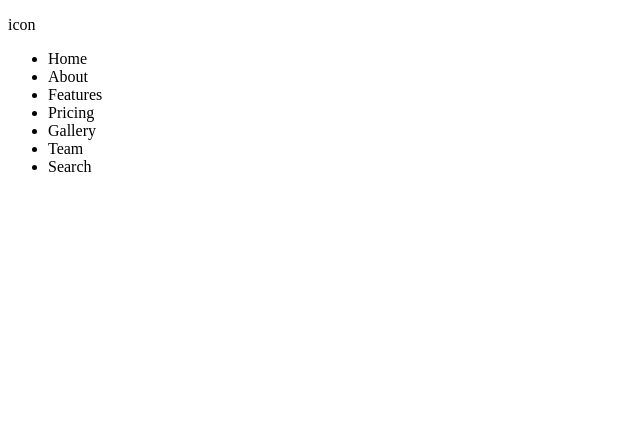
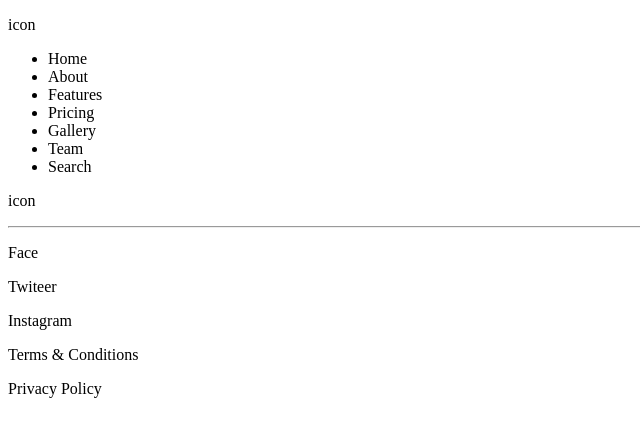
Before and after one commit to Gui-Voigt/SlideWorks, a React (Vite) app: page / in a window 1280 px wide. Shown: the top 436 px of the page, without its empty margins (0-640 px from the left). Built offline with nearby package versions, Linux system fonts and the light colour scheme.

Commit message:
Footer structure start

```diff
--- /dev/null
+++ b/src/Components/FooterBottom.jsx
@@ -0,0 +1,14 @@
+import FooterRight from "./FooterRight"
+import FooterLeft from "./FooterLeft"
+
+function FooterBottom (){
+    return(
+        <>
+            <FooterRight/>
+
+            <FooterLeft/>
+       </>
+    )
+}
+
+export default FooterBottom
--- /dev/null
+++ b/src/Components/FooterLeft.jsx
@@ -0,0 +1,14 @@
+function FooterLeft (){
+
+    return(
+
+        <div id="footer-left">
+            <p> Terms &#38; Conditions </p>
+            <p> Privacy Policy </p>
+        </div>
+
+    )
+
+}
+
+export default FooterLeft
--- /dev/null
+++ b/src/Components/FooterRight.jsx
@@ -0,0 +1,12 @@
+function FooterRight(){
+    return(
+
+        <div id="footer-right">
+            <p>Face</p>
+            <p>Twiteer</p>
+            <p>Instagram</p>
+        </div>
+    )
+}
+
+export default FooterRight
--- /dev/null
+++ b/src/Components/FooterTop.jsx
@@ -0,0 +1,7 @@
+function FooterTop(){
+    return(
+        <p>icon</p>
+    )
+}
+
+export default FooterTop
--- a/src/Layouts/Footer.jsx
+++ b/src/Layouts/Footer.jsx
@@ -1,8 +1,17 @@
+import FooterTop from '../Components/FooterTop'
+import FooterBottom from '../Components/FooterBottom'
+
 function Footer (){
     return(
-        <>
+        <footer>
 
-        </>
+            <FooterTop/>
+
+            <hr></hr>
+
+            <FooterBottom/>
+
+        </footer>
     )
 }
 
```
